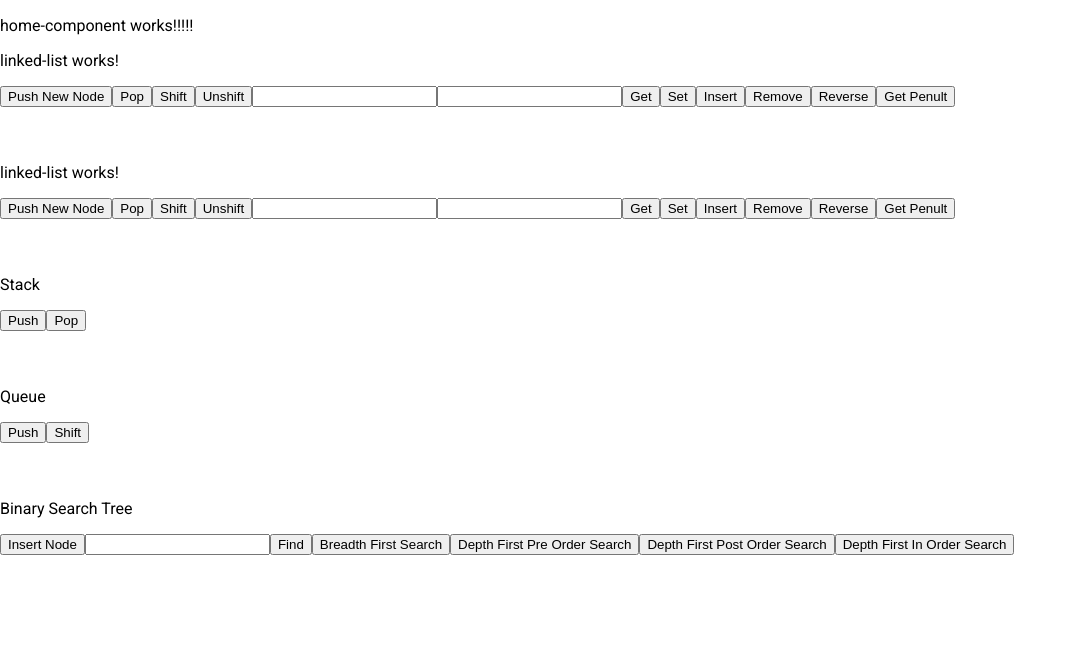
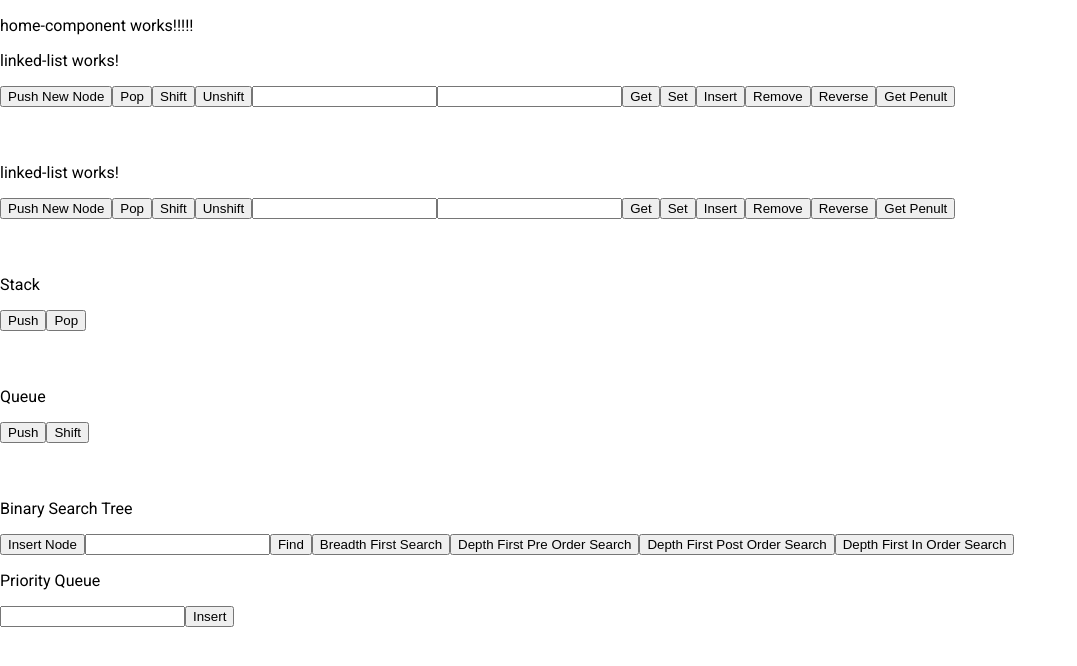
Before and after one commit to IgorKharkiv/algorithms, an Angular app: page /home in a window 1280 px wide. Shown: the top 666 px of the page, without its empty margins (0-1077 px from the left). Built offline with nearby package versions, Linux system fonts and the light colour scheme.

Commit message:
Max Binary Heap. Insert.

```diff
--- a/src/app/app.module.ts
+++ b/src/app/app.module.ts
@@ -10,6 +10,7 @@ import {
   StackComponent,
   QueueComponent,
   BinarySearchTreeComponent,
+  PriorityQueueComponent,
 } from '@components/index';
 
 import { AppRoutingModule } from './app-routing.module';
@@ -25,7 +26,8 @@ import { AppComponent } from './app.component';
     DoublyLinkedListComponent,
     StackComponent,
     QueueComponent,
-    BinarySearchTreeComponent
+    BinarySearchTreeComponent,
+    PriorityQueueComponent
   ],
   imports: [
     BrowserModule,
--- a/src/app/classes/binary-search-tree.class.ts
+++ b/src/app/classes/binary-search-tree.class.ts
@@ -17,6 +17,7 @@ export class BinarySearchTree {
 
   public insert(value): BSTNode {
     const node = new BSTNode(value);
+
     if (!this.root) {
       this.root = node;
       return node;
@@ -32,7 +33,6 @@ export class BinarySearchTree {
         curNode[direction] = node;
         iterate = false;
       }
-
     }
     console.log(this.root);
     return node;
--- a/src/app/classes/index.ts
+++ b/src/app/classes/index.ts
@@ -3,3 +3,4 @@ export * from './doubly-linked-list.class';
 export * from './stack.class';
 export * from './queue.class';
 export * from './binary-search-tree.class';
+export * from './max-binary-heap.class';
--- /dev/null
+++ b/src/app/classes/max-binary-heap.class.ts
@@ -0,0 +1,27 @@
+export class MaxBinaryHeap {
+  values: number[] = [];
+
+  public insert(val: number): void {
+    if (this.values.includes(val)) {
+      return;
+    }
+
+    this.values.push(val);
+    let childIndex = this.values.length - 1;
+    let parentIndex = this.getParentIndex(childIndex);
+
+    while (this.values.length > 1) {
+      if (this.values[childIndex] > this.values[parentIndex]) {
+        [this.values[childIndex], this.values[parentIndex]] = [this.values[parentIndex], this.values[childIndex]];
+        childIndex = parentIndex;
+        parentIndex = this.getParentIndex(childIndex);
+      } else {
+        break;
+      }
+    }
+  }
+
+  private getParentIndex(n: number): number {
+    return Math.floor((n - 1) / 2);
+  }
+}
--- a/src/app/components/home-component/home-component.component.html
+++ b/src/app/components/home-component/home-component.component.html
@@ -6,3 +6,4 @@
 <app-stack></app-stack>
 <app-queue></app-queue>
 <app-binary-search-tree></app-binary-search-tree>
+<app-priority-queue></app-priority-queue>
--- a/src/app/components/index.ts
+++ b/src/app/components/index.ts
@@ -6,3 +6,4 @@ export { DoublyLinkedListComponent } from './doubly-linked-list/doubly-linked-li
 export { StackComponent } from './stack/stack.component';
 export { QueueComponent } from './queue/queue.component';
 export { BinarySearchTreeComponent } from './binary-search-tree/binary-search-tree.component';
+export { PriorityQueueComponent } from './priority-queue/priority-queue.component';
--- /dev/null
+++ b/src/app/components/priority-queue/priority-queue.component.html
@@ -0,0 +1,4 @@
+<p>Priority Queue</p>
+<input type="text" #valueInput>
+
+<button (click)="insert()">Insert</button>
--- /dev/null
+++ b/src/app/components/priority-queue/priority-queue.component.ts
@@ -0,0 +1,24 @@
+import { Component, OnInit, ViewChild, ElementRef } from '@angular/core';
+import { MaxBinaryHeap } from '../../classes/index';
+
+@Component({
+  selector: 'app-priority-queue',
+  templateUrl: './priority-queue.component.html',
+  styleUrls: ['./priority-queue.component.scss']
+})
+export class PriorityQueueComponent implements OnInit {
+  @ViewChild('indexInput', null) nameInput: ElementRef;
+  @ViewChild('valueInput', null) valueInput: ElementRef;
+  public maxBinaryHeap: MaxBinaryHeap;
+
+  ngOnInit() {
+    this.maxBinaryHeap = new MaxBinaryHeap();
+  }
+
+  public insert(): void {
+    const value = Number(this.valueInput.nativeElement.value);
+    this.maxBinaryHeap.insert(value);
+    console.log(this.maxBinaryHeap.values);
+  }
+
+}
```
Also changed, not shown: src/app/components/priority-queue/priority-queue.component.scss (added), 1 other file (tests, documents, lock files or other folders).
